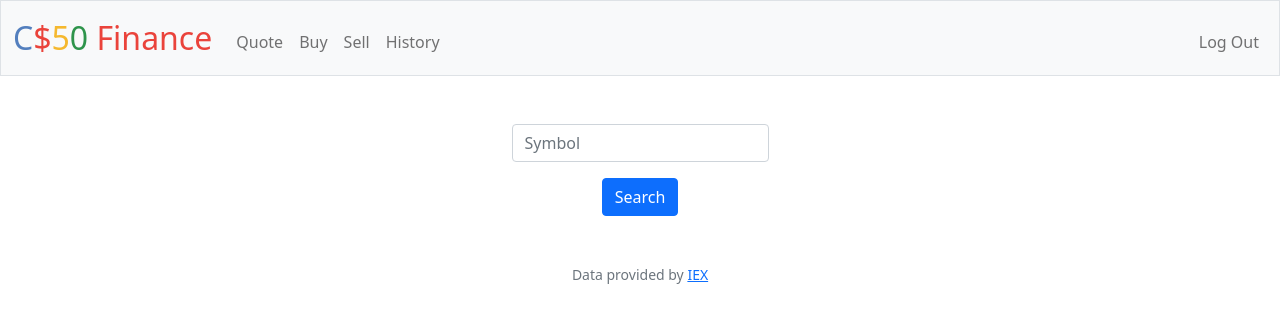
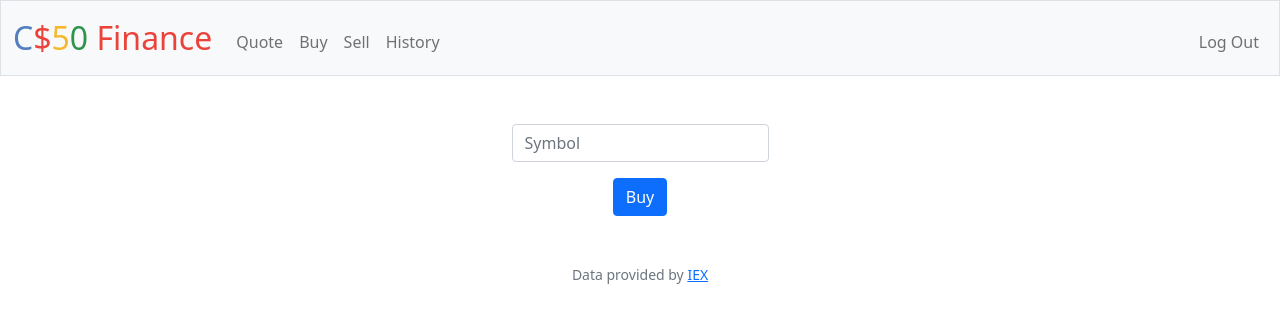
Before and after one commit to MatheusKael/study-blabla, a Flask app: page /buy in a window 1280 px wide. Shown: the top 336 px of the page. Run offline with Flask 3, Linux system fonts and the light colour scheme; a user stored in the database is signed in; some libraries are stand-ins or nearby versions.

Commit message:
Thu, Apr 20, 2023, 12:53 PM -04:00

```diff
--- a/week9/finance/templates/buy.html
+++ b/week9/finance/templates/buy.html
@@ -9,6 +9,6 @@
         <div class="mb-3">
             <input class="form-control mx-auto w-auto" id="password" name="symbol" placeholder="Symbol" type="input">
         </div>
-        <button class="btn btn-primary" type="submit">Search</button>
+        <button class="btn btn-primary" type="submit">Buy</button>
     </form>
 {% endblock %}
```
